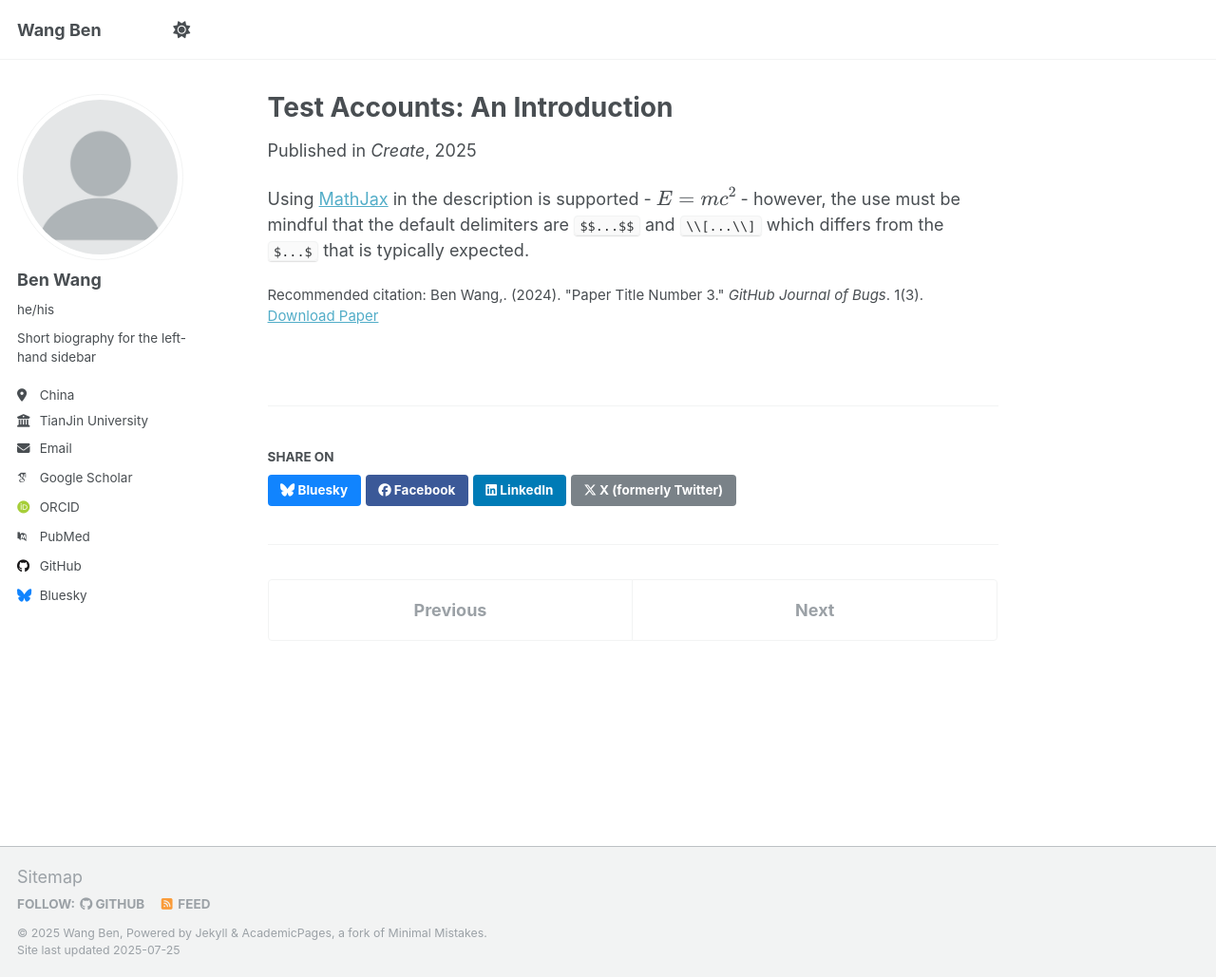
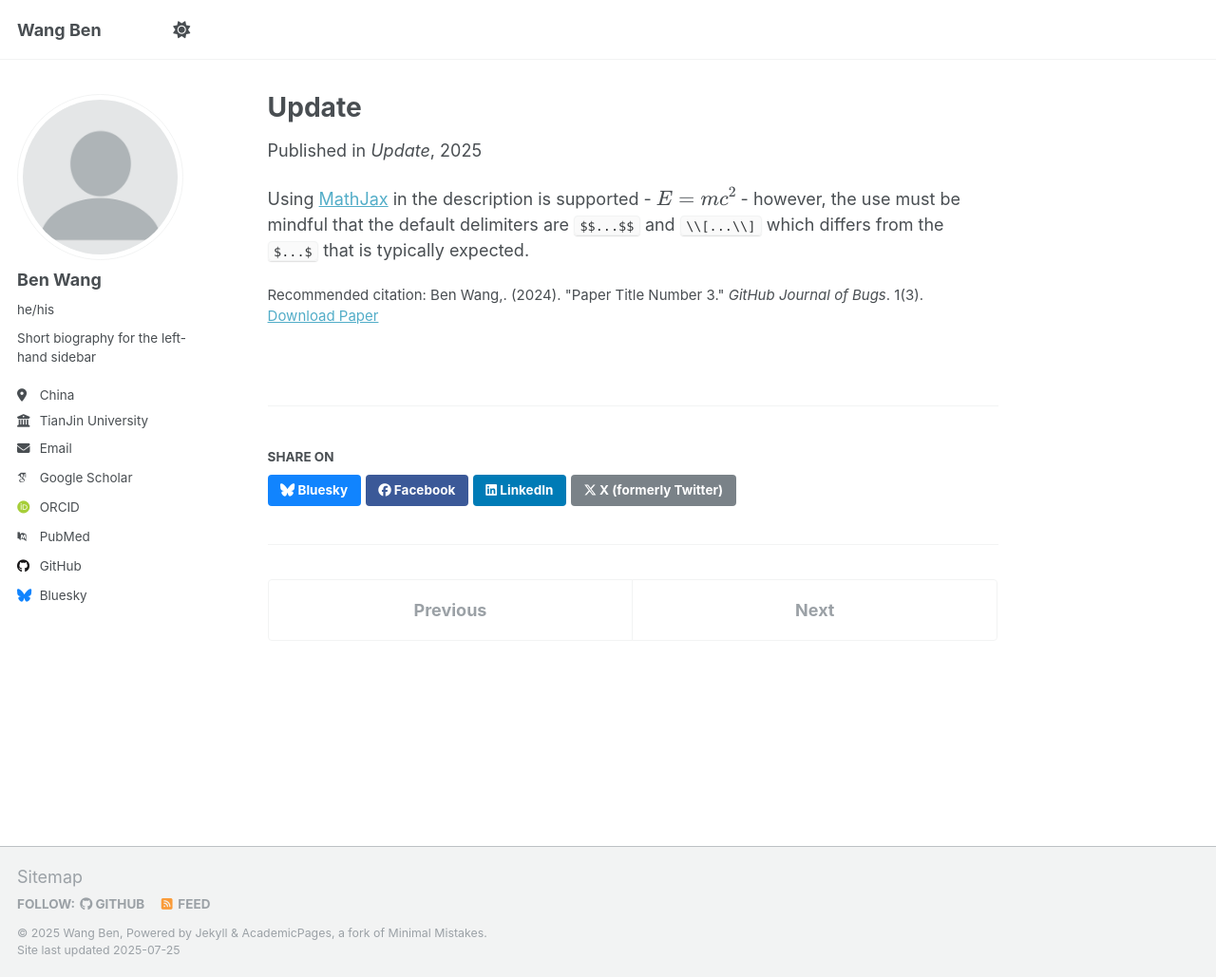
Before and after one commit to AnAppledog/AnAppledog.github.io, a Jekyll site: the page built from _publications/2025-06-08-paper-title-number-5.md, in a window 1280 px wide and 1029 px high. Shown: the whole window at 95% size. Built offline with Jekyll 4.4.1, drawn with Linux system fonts in a browser that asks for light colours; some web fonts are replaced; a script that is not in the unit is left out.

Commit message:
Update 2025-06-08-paper-title-number-5.md

```diff
--- a/_publications/2025-06-08-paper-title-number-5.md
+++ b/_publications/2025-06-08-paper-title-number-5.md
@@ -1,11 +1,11 @@
 ---
-title: "Test Accounts: An Introduction"
+title: "Update"
 collection: publications
 category: conferences
-permalink: /publication/2025-07-25-create
+permalink: /publication/2025-07-25-Update
 excerpt: 'This paper is about testing.'
 date: 2025-07-25
-venue: 'Create'
+venue: 'Update'
 paperurl: 'http://academicpages.github.io/files/paper3.pdf'
 citation: 'Ben Wang,. (2024). &quot;Paper Title Number 3.&quot; <i>GitHub Journal of Bugs</i>. 1(3).'
 ---
```
